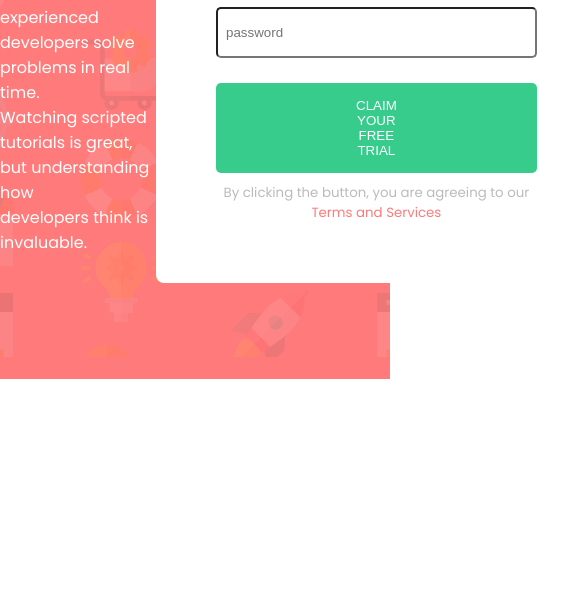
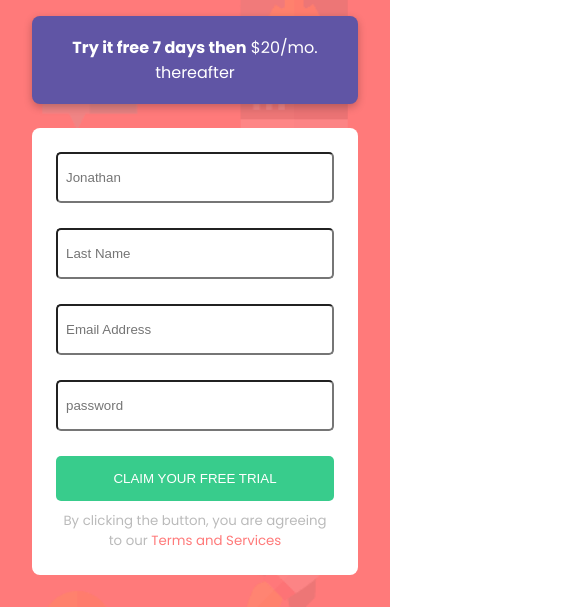
Before and after one commit to Deennn/Deenn.github.io, a plain HTML site: page index.html in a window 390 px wide. Shown: the part 465-1072 px from the top of the page, 585 px wide, since content can reach past the window. Before the commit the page ends 844 px from the top, so only its background shows below. Drawn offline with Linux system fonts and the light colour scheme.

Commit message:
done with responsive part

```diff
--- a/style.css
+++ b/style.css
@@ -28,12 +28,20 @@ p {
     display: flex;
     justify-content: space-evenly;
     align-items: center;
+    background-size: cover;
 }
 
 .content {
     width: 40%;
 }
 
+.content, .form-section{
+    padding: 2rem;
+}
+
+.form-section{
+    width: 40%;
+}
 h1 {
     font-size: 2.5rem;
     color: #fff;
@@ -78,10 +86,11 @@ h1 {
 
 .btn {
     background-color: hsl(154, 59%, 51%);
-    padding: 15px 140px;
+    padding: 15px;
     border-radius: 5px;
     border: none;
     color: #fff;
+    width: 100%;
     margin-bottom: 10px;
 }
 
@@ -95,3 +104,22 @@ h1 {
 .color a {
  color: hsl(0, 100%, 74%) ;
 }
+@media screen and (max-width: 700px){
+
+    .container {
+        display: flex;
+        flex-direction: column;
+        justify-content: center;
+        align-items: center;
+        text-align: center;
+    }
+    .form-section, .content{
+        width: 100%;
+        padding: 2rem;
+
+    }
+    .form-section .inputs {
+        padding: 1.5rem;
+    }
+
+}
```
